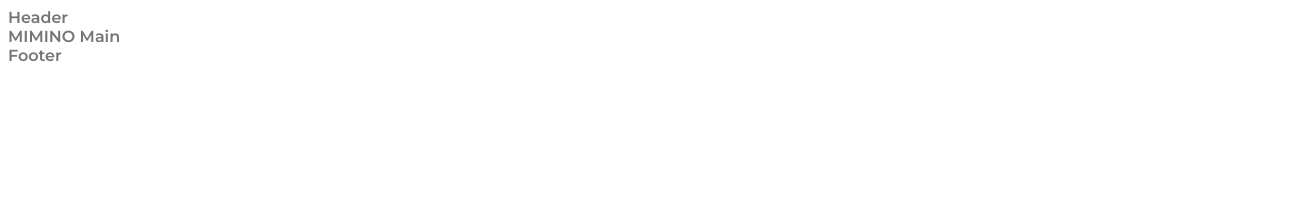
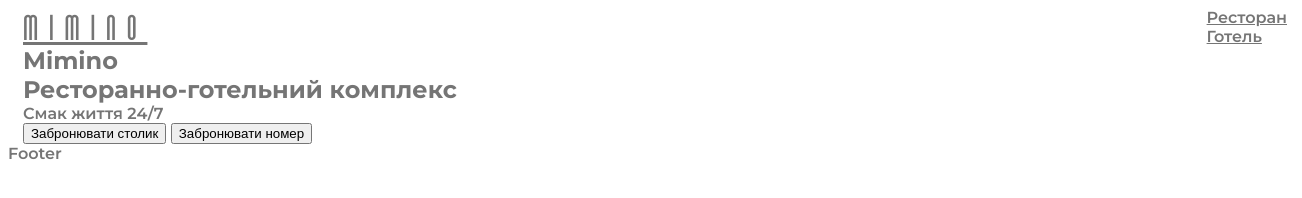
Before and after one commit to OlhaLushina/cafe, a website built with Parcel: page src/index.html in a window 1280 px wide. Shown: the whole page, 1302 px wide, since content can reach past the window. Built offline with nearby package versions, Linux system fonts and the light colour scheme.

Commit message:
add colors

```diff
--- a/src/index.html
+++ b/src/index.html
@@ -34,7 +34,11 @@
   </head>
   <body>
     <include src="./partials/header.html"></include>
-    <main>MIMINO Main</main>
+    <main>
+      <include src="./partials/pages/main/hero.html"></include>
+      <include src="./partials/pages/main/about-restaurant.html"></include>
+      <include src="./partials/pages/main/contacts.html"></include>
+    </main>
     <include src="./partials/footer.html"></include>
   </body>
 </html>
--- a/src/partials/header.html
+++ b/src/partials/header.html
@@ -1 +1,15 @@
-<header class="header">Header</header>
+<header class="header">
+  <div class="header-container container">
+    <nav class="header-navigation">
+      <a href="./index.html" class="header-logo">Mimino</a>
+      <ul class="header-nav-list list">
+        <li class="header-nav-item">
+          <a class="header-nav-link" href="">Ресторан</a>
+        </li>
+        <li class="header-nav-item">
+          <a class="header-nav-link" href="">Готель</a>
+        </li>
+      </ul>
+    </nav>
+  </div>
+</header>
--- /dev/null
+++ b/src/partials/pages/main/hero.html
@@ -0,0 +1,9 @@
+<section class="hero">
+  <div class="container">
+    <h1>Mimino</h1>
+    <h2>Ресторанно-готельний комплекс</h2>
+    <p>Смак життя 24/7</p>
+    <button>Забронювати столик</button>
+    <button>Забронювати номер</button>
+  </div>
+</section>
--- a/src/sass/layouts/_header.scss
+++ b/src/sass/layouts/_header.scss
@@ -1,3 +1,23 @@
-.header {
+.header-logo {
+    font-family: "Film P3 Bold";
+    font-size: 36px;
+    font-weight: 700;
+    line-height: 1;
+    letter-spacing: 0.3em;
+    text-transform: uppercase;
+    color: var(--primary-text-color);
+}
 
+.header-navigation {
+    display: flex;
+    justify-content: space-between;
 }
+
+.header-nav-link {
+    display: flex;
+    justify-content: space-between;
+}
+
+.header-nav-link {
+    color: var(--primary-text-color);
+}
--- a/src/sass/utils/_vars.scss
+++ b/src/sass/utils/_vars.scss
@@ -1,12 +1,14 @@
 :root {
     --primary-text-color: #757575;
-    --title-text-color: #212121;
-    --accent-color: #2196f3;
-    --accent-active-color: #188CE8;
-    --primary-white-color: #ffffff;
-    --primary-black-color: #000000;
-    --dark-bg-color: #2f303a;
-    --light-bg-color: #f5f4fa;
-    --hero-gradient-color: rgba(47, 48, 58, 0.4);
-    --icon-bg-color: #afb1b8;
+    --accent-color: #F3C653;
+    --primary-white-color: #FFFFFF;
+    --primary-black-color: #494848;
+
+    --dark-bg-color: #7A7A7A;
+    --grey-bg-color: #7A7A7A;
+    --light-bg-color: #BABABA;
+    --accent-bg-color: #C79002;
+    --address-text-color: #E5E5E5;
+
+    --hero-gradient-color: rgba(0, 0, 0, 0.65);
 }
```
Also changed, not shown: src/partials/pages/main/about-restaurant.html (added), src/partials/pages/main/contacts.html (added).
